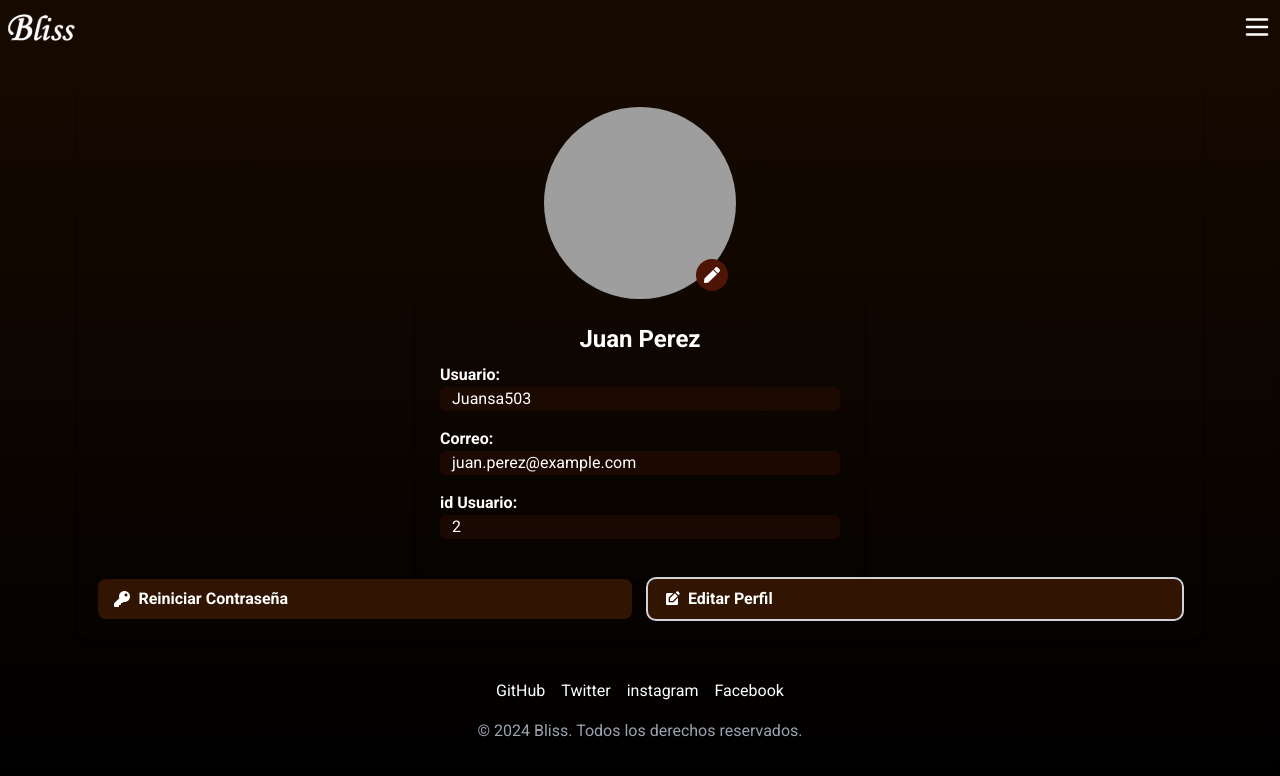
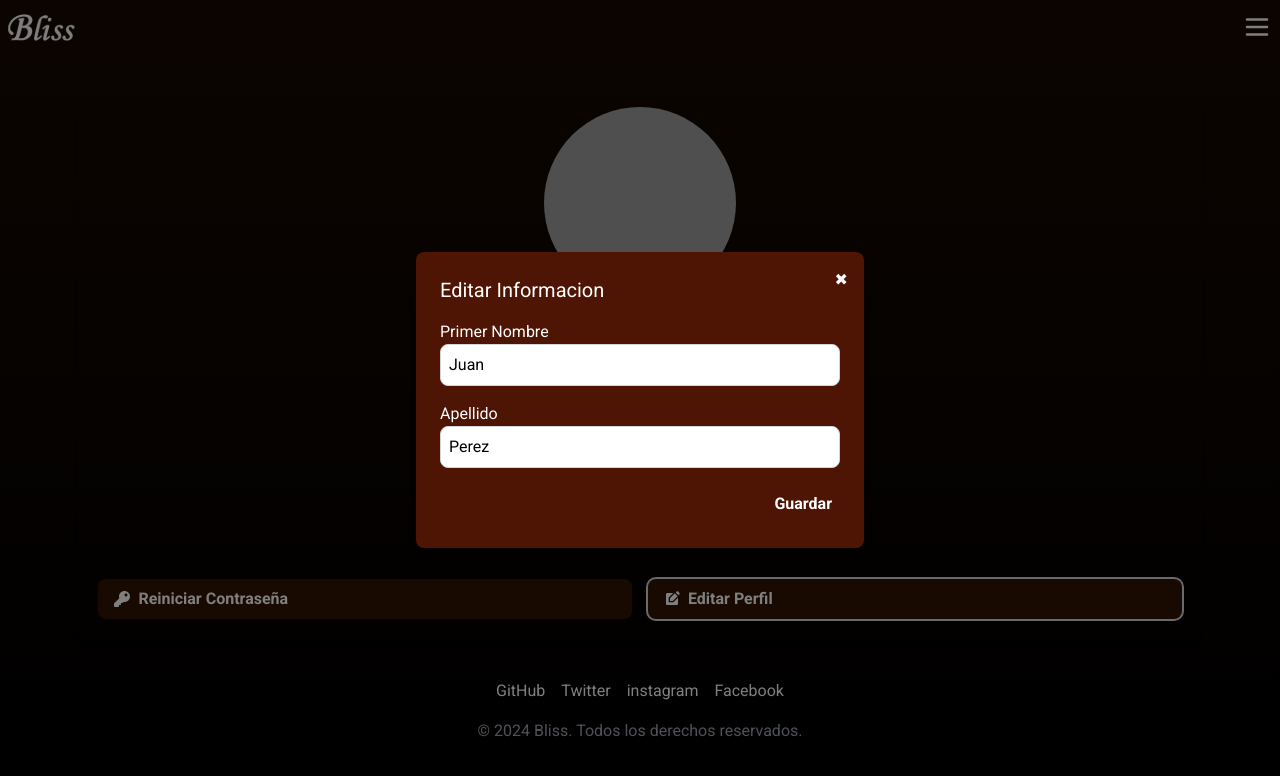
Before and after one commit to Ashe675/bliss-project, a Next.js app: page /profile in a window 1280 px wide. Both pictures are taken after a click on the button "Editar Perfil". Shown: the top 776 px of the page. Built offline with nearby package versions, Linux system fonts and the light colour scheme; grey boxes are pictures that could not be loaded.

Commit message:
V1.1.0 de la vista del perfil del usuario final --> incluye la funcion para cambiar foro de perfil y para una modal para cambiar el nombre del usuario

```diff
--- a/src/app/(app)/(main)/profile/page.tsx
+++ b/src/app/(app)/(main)/profile/page.tsx
@@ -1,34 +1,46 @@
-
-// export default function ProfilePage() {
-//   return (
-//     <div>
-//       <h1>Profile Page</h1>
-//     </div>
-//   );
-// }
-
 // Profile/page.tsx
 
 "use client";
-import React from 'react';
+import React, { useState } from 'react';
 import Avatar from '@/components/profile/Avatar';
 import UserInfo from '@/components/profile/UserInfo';
-import EditProfileForm from '@/components/profile/EditProfileForm';
 import GenericButton from '@/components/ui/buttons/GenericButton';
-import { FaKey  } from "react-icons/fa";
+
+import { FaKey } from "react-icons/fa";
 import { MdEditSquare } from "react-icons/md";
+import Modal from '@/components/ui/modal/Modal';
 
 function ProfilePage() {
-  const user = {
-    firstName:"Juan",
-    lastName:"Perez",
+  // Estado del usuario
+  const [user, setUser] = useState({
+    firstName: "Juan",
+    lastName: "Perez",
     avatarUrl: "/test/Ejemplo.webp",
-    username:"Juansa503",
-    idUser:2,
-    description:"Desarrollador frontend apasionado por la tecnología.",
-    email:"juan.perez@example.com",
-    joinedDate:"2023-05-15T00:00:00.000Z",
-  };
+    username: "Juansa503",
+    idUser: 2,
+    description: "Desarrollador frontend apasionado por la tecnología.",
+    email: "juan.perez@example.com",
+    joinedDate: "2023-05-15T00:00:00.000Z",
+  });
+
+  // Estado para controlar el modal
+  const [isModalOpen, setModalOpen] = useState(false);
+
+
+    // Estado para el input controlado
+    const [newFirstName, setFirstName] = useState(user.firstName);
+    const [newLastName, setLastName] = useState(user.lastName);
+
+    // Función para manejar la edición del nombre de usuario
+    const handleEditProfile = (newFirstName: string, newLastName: string) => {
+      setUser((prevUser) => ({
+        ...prevUser,
+        firstName: newFirstName,
+        lastName: newLastName,
+
+      }));
+      alert('Nombre de usuario actualizado!');
+    };
 
   return (
     <div className="w-[90%] mx-auto mt-10 p-5 shadow-md rounded-lg">
@@ -43,24 +55,54 @@ function ProfilePage() {
         description={user.description}
         email={user.email}
         joinedDate={user.joinedDate}
-       />
+      />
 
       <div className="grid grid-cols-2 gap-4">
         <GenericButton
           text="Reiniciar Contraseña"
-          onClick={() => alert('Reinicaida!')}
+          onClick={() => alert('Reiniciada!')}
           variant="secondary"
-          icon={<FaKey />}  // Icono de la flecha hacia abajo para reiniciar contraseña
+          icon={<FaKey />}
         />
         <GenericButton
           text="Editar Perfil"
-          onClick={() => alert('Editado!')}
+          onClick={() => setModalOpen(true)}  // Abre el modal al hacer clic
           variant="secondary"
           icon={<MdEditSquare />}
         />
       </div>
 
-
+      {/* Modal flexible que acepta cualquier contenido */}
+      <Modal isOpen={isModalOpen} onClose={() => setModalOpen(false)}>
+        <h2 className="text-xl mb-4">Editar Informacion</h2>
+        <form
+          onSubmit={(e) => {
+            e.preventDefault();
+            handleEditProfile(newFirstName, newLastName); // Usa el valor actualizado del estado
+          }}
+        >
+          <p>Primer Nombre</p>
+          <input
+            name="FirstName"
+            placeholder="Primer Nombre"
+            value={newFirstName} // Estado controlado
+            onChange={(e) => setFirstName(e.target.value)} // Actualiza el estado cuando el usuario escribe
+            className="w-full border border-gray-300 p-2 rounded-lg mb-4 text-black"
+          />
+          <br />
+          <p>Apellido</p>
+          <input
+            name="LastName"
+            placeholder="Apellido"
+            value={newLastName} // Estado controlado
+            onChange={(e) => setLastName(e.target.value)} // Actualiza el estado cuando el usuario escribe
+            className="w-full border border-gray-300 p-2 rounded-lg mb-4 text-black"
+          />
+          <div className="flex justify-end">
+            <GenericButton text="Guardar" variant="primary" />
+          </div>
+        </form>
+      </Modal>
     </div>
   );
 }
--- a/src/components/profile/Avatar.tsx
+++ b/src/components/profile/Avatar.tsx
@@ -1,35 +1,55 @@
 // components/Avatar/Avatar.tsx
-import React from 'react';
+import React, { useState } from 'react';
 import Image from 'next/image';
-
 import { FaPen } from "react-icons/fa";
-
 
 interface AvatarProps {
   src: string;
   alt: string;
-  onButtonClick?: () => void; // Añadido un evento opcional para el botón
+  onImageChange?: (newImage: string) => void; // Evento opcional para manejar el cambio de imagen
 }
 
-const Avatar: React.FC<AvatarProps> = ({ src, alt, onButtonClick }) => {
+const Avatar: React.FC<AvatarProps> = ({ src, alt, onImageChange }) => {
+  const [selectedImage, setSelectedImage] = useState<string | null>(null); // Almacena la imagen seleccionada
+
+  const handleImageChange = (event: React.ChangeEvent<HTMLInputElement>) => {
+    const file = event.target.files?.[0];
+    if (file) {
+      const imageUrl = URL.createObjectURL(file); // Crea una URL temporal para la imagen seleccionada
+      setSelectedImage(imageUrl); // Actualiza la imagen seleccionada localmente
+      if (onImageChange) {
+        onImageChange(imageUrl); // Llama al evento en caso de que se pase
+      }
+    }
+  };
+
   return (
     <div className="relative w-48 h-48">
       <Image
         className="rounded-full hover:scale-105 transition-transform duration-300"
-        src={src}
+        src={selectedImage || src} // Muestra la imagen seleccionada o la imagen original
         alt={alt}
         fill
         sizes="(max-width: 768px) 100vw, 48rem"
         style={{ objectFit: 'cover' }}
       />
 
+      {/* Input de archivo oculto */}
+      <input
+        type="file"
+        accept="image/*"
+        id="avatar-upload"
+        className="hidden"
+        onChange={handleImageChange}
+      />
+
       {/* Botón pequeño en el borde */}
       <button
-        onClick={onButtonClick}
+        onClick={() => document.getElementById('avatar-upload')?.click()} // Abre el input de archivo
         className="absolute bottom-2 right-2 bg-primary text-white rounded-full p-2 hover:bg-primary-100 transition-colors duration-200"
         aria-label="Editar avatar"
       >
-        <FaPen/>
+        <FaPen />
       </button>
     </div>
   );
--- /dev/null
+++ b/src/components/ui/modal/Modal.tsx
@@ -0,0 +1,32 @@
+// components/Modal/Modal.tsx
+
+import React, { ReactNode } from 'react';
+
+interface ModalProps {
+  isOpen: boolean; // Controla si el modal está abierto o cerrado
+  onClose: () => void; // Función para cerrar el modal
+  children: ReactNode; // El contenido del modal puede ser cualquier cosa
+}
+
+const Modal: React.FC<ModalProps> = ({ isOpen, onClose, children }) => {
+  if (!isOpen) return null; // No renderiza nada si el modal no está abierto
+
+  return (
+    <div className="fixed inset-0 z-50 flex items-center justify-center bg-black bg-opacity-50">
+      <div className="bg-primary w-[90%] max-w-md p-6 rounded-lg shadow-lg relative">
+        {/* Botón para cerrar el modal */}
+        <button
+          className="absolute top-4 right-4 text-black-500 hover:text-gray-700"
+          onClick={onClose}
+          aria-label="Cerrar modal"
+        >
+          ✖
+        </button>
+        {/* Contenido dinámico del modal */}
+        {children}
+      </div>
+    </div>
+  );
+};
+
+export default Modal;
```
